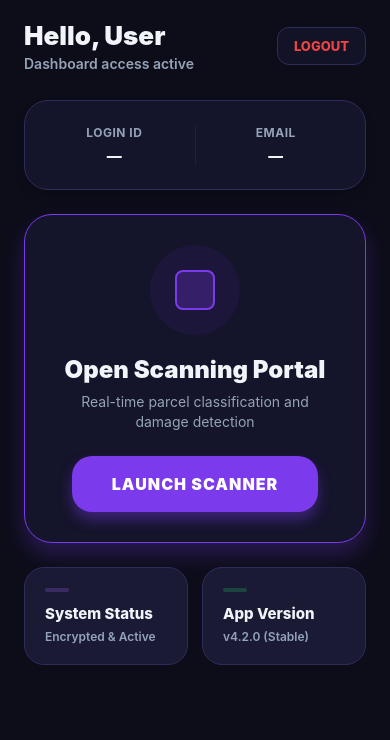
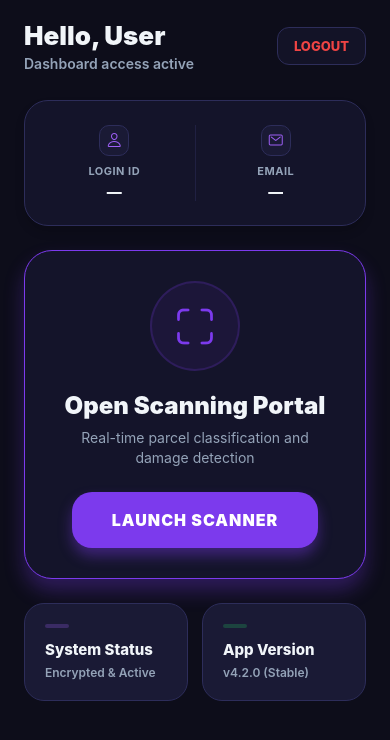
Before and after one commit to saikumarkoda13-ai/parcel, a React Native app in the folder parcel-damage-app/: screen /UserHome in a window 390 px wide. Shown: the top 740 px of the page. Built offline with nearby package versions, Linux system fonts and the light colour scheme.

Commit message:
UI Polish: Integrated Ionicons for Camera, Gallery, Scan Portal and User Profile

```diff
--- a/parcel-damage-app/screens/PredictScreen.js
+++ b/parcel-damage-app/screens/PredictScreen.js
@@ -4,6 +4,7 @@ import {
     StatusBar, ScrollView, Image, ActivityIndicator, Alert, SafeAreaView, Platform
 } from 'react-native';
 import * as ImagePicker from 'expo-image-picker';
+import { Ionicons } from '@expo/vector-icons';
 import { predictImage } from '../services/api';
 import { COLORS } from '../theme';
 
@@ -83,7 +84,9 @@ export default function PredictScreen({ navigation }) {
                         <Image source={{ uri: imageUri }} style={styles.image} resizeMode="cover" />
                     ) : (
                         <View style={styles.imagePlaceholder}>
-                            <View style={styles.placeholderIcon} />
+                            <View style={styles.placeholderIcon}>
+                                <Ionicons name="image-outline" size={32} color={COLORS.muted} />
+                            </View>
                             <Text style={{ color: COLORS.muted, marginTop: 12, fontSize: 14 }}>No image selected</Text>
                         </View>
                     )}
@@ -92,9 +95,11 @@ export default function PredictScreen({ navigation }) {
                 {/* Pick buttons */}
                 <View style={styles.pickRow}>
                     <TouchableOpacity style={styles.pickBtn} onPress={pickFromGallery}>
+                        <Ionicons name="images-outline" size={24} color={COLORS.primaryLight} style={{ marginBottom: 8 }} />
                         <Text style={styles.pickBtnText}>GALLERY</Text>
                     </TouchableOpacity>
                     <TouchableOpacity style={styles.pickBtn} onPress={pickFromCamera}>
+                        <Ionicons name="camera-outline" size={24} color={COLORS.primaryLight} style={{ marginBottom: 8 }} />
                         <Text style={styles.pickBtnText}>CAMERA</Text>
                     </TouchableOpacity>
                 </View>
--- a/parcel-damage-app/screens/UserHomeScreen.js
+++ b/parcel-damage-app/screens/UserHomeScreen.js
@@ -4,6 +4,7 @@ import {
     StatusBar, ScrollView, Alert, SafeAreaView, Platform
 } from 'react-native';
 import AsyncStorage from '@react-native-async-storage/async-storage';
+import { Ionicons } from '@expo/vector-icons';
 import { COLORS } from '../theme';
 
 export default function UserHomeScreen({ navigation, route }) {
@@ -47,11 +48,17 @@ export default function UserHomeScreen({ navigation, route }) {
                 {/* Stats Card */}
                 <View style={styles.statsCard}>
                     <View style={styles.statItem}>
+                        <View style={styles.iconChip}>
+                            <Ionicons name="person-outline" size={16} color={COLORS.primaryLight} />
+                        </View>
                         <Text style={styles.statLabel}>Login ID</Text>
                         <Text style={styles.statValue}>{user.loginid || '—'}</Text>
                     </View>
                     <View style={styles.divider} />
                     <View style={styles.statItem}>
+                        <View style={styles.iconChip}>
+                            <Ionicons name="mail-outline" size={16} color={COLORS.primaryLight} />
+                        </View>
                         <Text style={styles.statLabel}>Email</Text>
                         <Text style={styles.statValue} numberOfLines={1}>{user.email || '—'}</Text>
                     </View>
@@ -63,7 +70,7 @@ export default function UserHomeScreen({ navigation, route }) {
                     onPress={() => navigation.navigate('Predict', { user })}
                 >
                     <View style={styles.predictIconCircle}>
-                        <View style={styles.scanBadge} />
+                        <Ionicons name="scan-outline" size={44} color={COLORS.primary} />
                     </View>
                     <Text style={styles.predictTitle}>Open Scanning Portal</Text>
                     <Text style={styles.predictSubtitle}>Real-time parcel classification and damage detection</Text>
@@ -101,12 +108,13 @@ const styles = StyleSheet.create({
     logoutText: { color: COLORS.danger, fontSize: 13, fontWeight: '800' },
     statsCard: { backgroundColor: COLORS.card, borderRadius: 24, padding: 24, flexDirection: 'row', marginBottom: 24, borderColor: COLORS.border, borderWidth: 1, shadowColor: '#000', shadowOffset: { width: 0, height: 6 }, shadowOpacity: 0.15, shadowRadius: 10, elevation: 5 },
     statItem: { flex: 1, alignItems: 'center' },
-    statLabel: { fontSize: 12, color: COLORS.muted, marginBottom: 6, fontWeight: '700', textTransform: 'uppercase', letterSpacing: 0.5 },
+    iconChip: { marginBottom: 8, backgroundColor: COLORS.card2, padding: 6, borderRadius: 10, borderColor: COLORS.border, borderWidth: 1 },
+    statLabel: { fontSize: 11, color: COLORS.muted, marginBottom: 4, fontWeight: '700', textTransform: 'uppercase', letterSpacing: 0.5 },
     statValue: { fontSize: 15, fontWeight: '800', color: COLORS.text },
     divider: { width: 1, backgroundColor: COLORS.border, marginHorizontal: 15, opacity: 0.5 },
-    predictCard: { backgroundColor: COLORS.card, borderRadius: 28, padding: 30, alignItems: 'center', marginBottom: 24, borderColor: COLORS.primary, borderWidth: 1.5, shadowColor: COLORS.primary, shadowOffset: { width: 0, height: 12 }, shadowOpacity: 0.25, shadowRadius: 20, elevation: 15 },
-    predictIconCircle: { width: 90, height: 90, borderRadius: 45, backgroundColor: COLORS.primary + '15', alignItems: 'center', justifyContent: 'center', marginBottom: 20 },
-    scanBadge: { width: 40, height: 40, borderRadius: 8, backgroundColor: COLORS.primary + '40', borderWidth: 2, borderColor: COLORS.primary },
+    predictCard: { backgroundColor: COLORS.card, borderRadius: 28, padding: 30, alignItems: 'center', marginBottom: 24, borderColor: COLORS.primary, borderWidth: 1.5, shadowColor: COLORS.primary, shadowOffset: { width: 0, height: 12 }, shadowOpacity: 0.3, shadowRadius: 20, elevation: 15 },
+    predictIconCircle: { width: 90, height: 90, borderRadius: 45, backgroundColor: COLORS.primary + '15', alignItems: 'center', justifyContent: 'center', marginBottom: 20, borderColor: COLORS.primary + '30', borderWidth: 2 },
+    scanBadge: { display: 'none' },
     predictTitle: { fontSize: 24, fontWeight: '900', color: COLORS.text, marginBottom: 8 },
     predictSubtitle: { fontSize: 14, color: COLORS.muted, textAlign: 'center', marginBottom: 24, lineHeight: 20 },
     predictBtn: { backgroundColor: COLORS.primary, paddingVertical: 18, paddingHorizontal: 40, borderRadius: 20, shadowColor: COLORS.primary, shadowOffset: { width: 0, height: 8 }, shadowOpacity: 0.4, shadowRadius: 14, elevation: 12 },
```
Also changed, not shown: parcel-damage-app/eas.json (added, +21 -0 lines).
